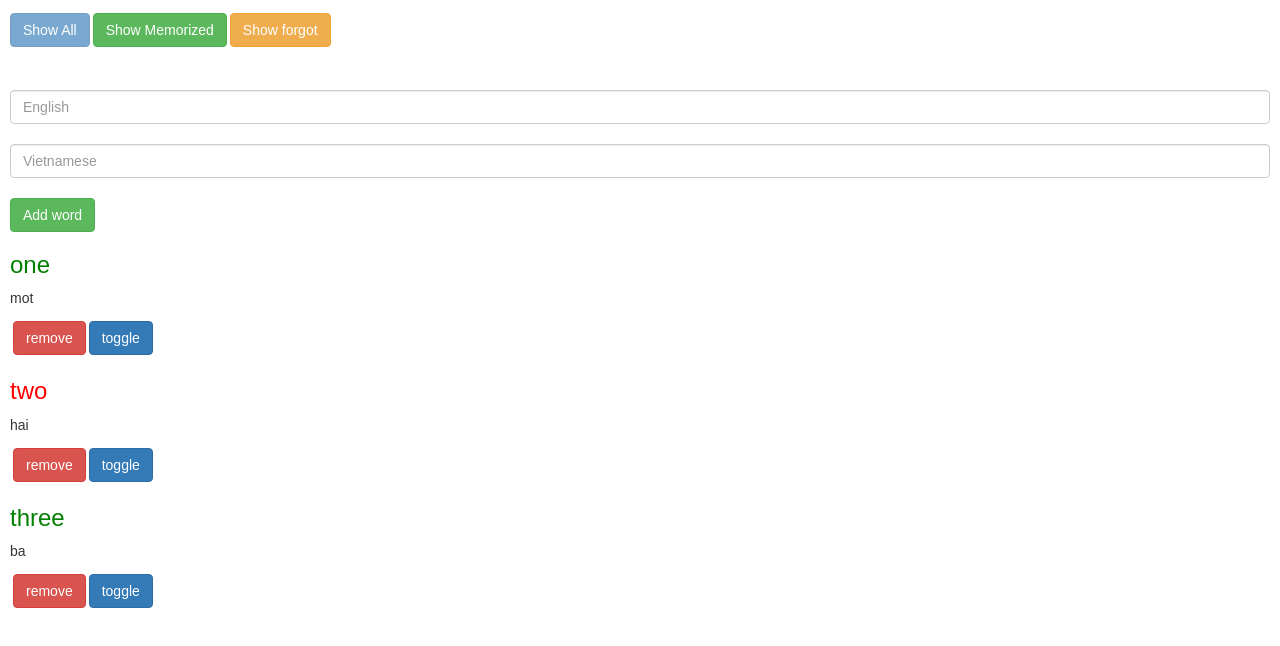
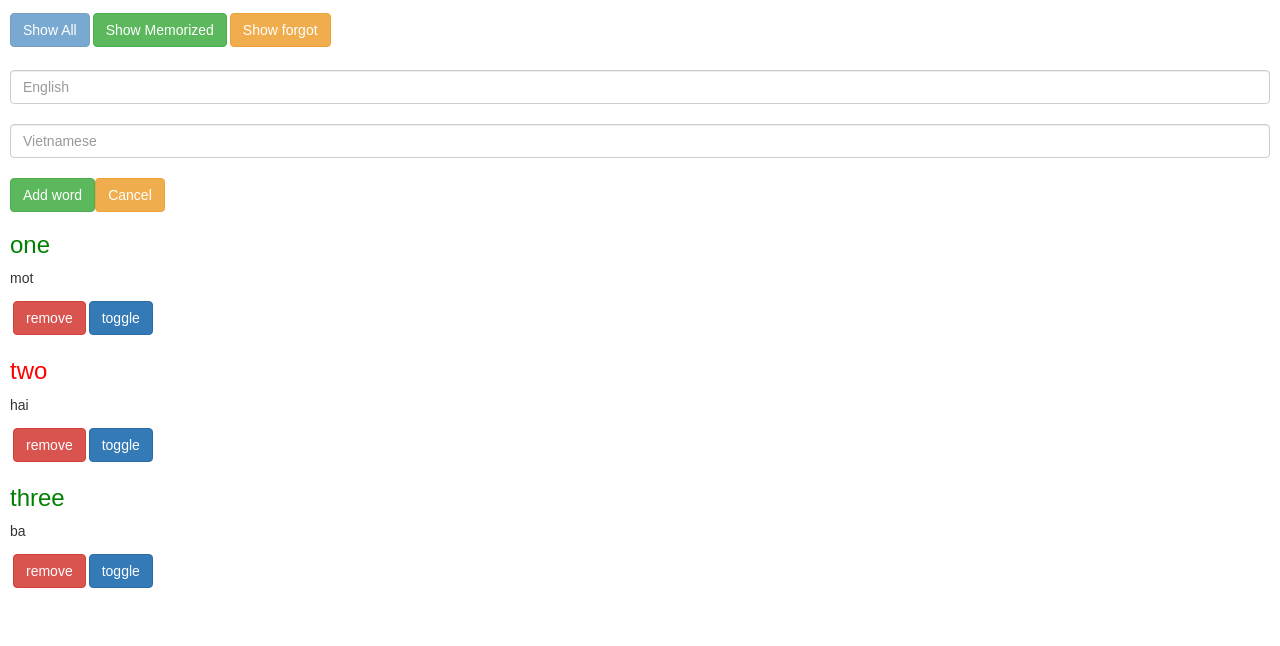
Before and after one commit to vanpho93/react0411, a React (Create React App) app: page / in a window 1280 px wide. Both pictures are taken after a click on the button "Show Form". Shown: the top 646 px of the page. Built offline with nearby package versions, Linux system fonts and the light colour scheme.

Commit message:
on show form

```diff
--- a/src/components/ListWords.js
+++ b/src/components/ListWords.js
@@ -19,6 +19,7 @@ class ListWords extends Component {
         this.toggleStatus = this.toggleStatus.bind(this);
         this.onRemoveWord = this.onRemoveWord.bind(this);
         this.onChangeFilterStatus = this.onChangeFilterStatus.bind(this);
+        this.onHideForm = this.onHideForm.bind(this);
     }
 
     onAdd(word) {
@@ -49,7 +50,7 @@ class ListWords extends Component {
 
     getForm() {
         const { isShowForm } = this.state;
-        if(isShowForm) return <WordForm onAdd={this.onAdd} />;
+        if(isShowForm) return <WordForm onAdd={this.onAdd} onHideForm={this.onHideForm} />;
         return (
             <button
                 className="btn btn-default"
@@ -59,6 +60,11 @@ class ListWords extends Component {
             </button>
         );
     }
+
+    onHideForm() {
+        this.setState({ isShowForm: false });
+    }
+
     render() {
         const { words, filterStatus, isShowForm } = this.state;
         const wordsForShow = words.filter(word => {
@@ -72,7 +78,6 @@ class ListWords extends Component {
                     filterStatus={filterStatus}
                     onChangeFilterStatus={this.onChangeFilterStatus}
                 />
-                <br /><br />
                 { this.getForm() }
                 { wordsForShow.map(word => <Word key={word.en} word={word} onRemoveWord={this.onRemoveWord} />) }
             </div>
--- a/src/components/WordFilter.js
+++ b/src/components/WordFilter.js
@@ -27,6 +27,7 @@ export default class WordFilter extends Component {
                 >
                     Show forgot
                 </button>
+                <br /><br />
             </div>
         );
     }
--- a/src/components/WordForm.js
+++ b/src/components/WordForm.js
@@ -17,6 +17,7 @@ export default class WordForm extends Component {
             isMemorized: false
         });
         this.setState({ txtEn: '', txtVn: '' });
+        this.props.onHideForm();
     }
 
     render() {
@@ -42,6 +43,12 @@ export default class WordForm extends Component {
                 >
                     Add word
                 </button>
+                <button
+                    className="btn btn-warning"
+                    onClick={this.props.onHideForm}
+                >
+                    Cancel
+                </button>
             </div>
         );
     }
```
